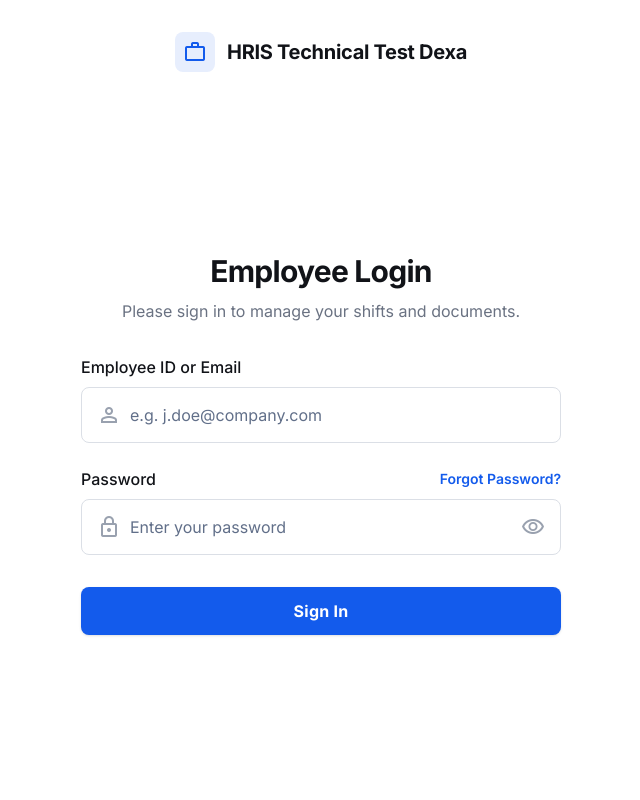
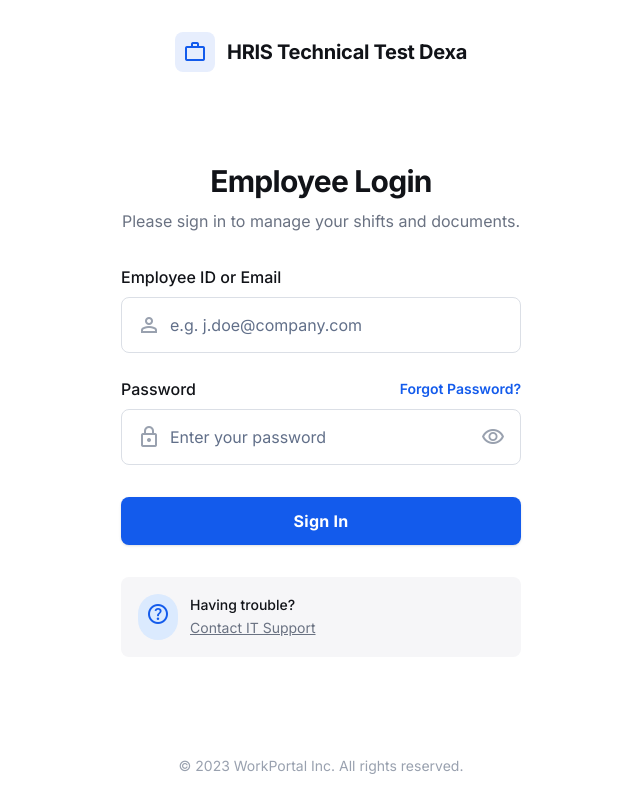
Before and after one commit to rfrmdhn/test-dexa-hris-web-employee, a React (Vite) app: page / in a window 1280 px wide. Shown: the whole page, without its empty margins (319-959 px from the left). Built offline with nearby package versions, Linux system fonts and the light colour scheme; no server answers.

Commit message:
feat: Implement initial login page UI with shared auth layout, card component, and base styling.

```diff
--- a/src/components/atoms/Card.tsx
+++ b/src/components/atoms/Card.tsx
@@ -8,7 +8,7 @@ interface CardProps extends React.HTMLAttributes<HTMLDivElement> {
 export const Card: React.FC<CardProps> = ({ children, className, ...props }) => {
     return (
         <div
-            className={twMerge("w-full max-w-[480px] mx-auto space-y-8", className)}
+            className={twMerge("w-full bg-white dark:bg-gray-800 rounded-xl shadow-sm border border-gray-100 dark:border-gray-700 p-6", className)}
             {...props}
         >
             {children}
--- /dev/null
+++ b/src/components/molecules/SupportContact.tsx
@@ -0,0 +1,18 @@
+import React from 'react';
+import { Icon } from '@/components/atoms/Icon';
+
+export const SupportContact: React.FC = () => {
+    return (
+        <div className="flex items-center gap-3 p-4 rounded-lg bg-[#f6f6f8] dark:bg-gray-800/50 border border-transparent dark:border-gray-700">
+            <div className="bg-blue-100 dark:bg-blue-900/30 text-primary p-2 rounded-full">
+                <Icon name="help" className="text-xl" />
+            </div>
+            <div>
+                <p className="text-sm font-medium text-[#111318] dark:text-white">Having trouble?</p>
+                <a href="#" className="text-sm text-gray-500 hover:text-primary dark:text-gray-400 dark:hover:text-primary underline">
+                    Contact IT Support
+                </a>
+            </div>
+        </div>
+    );
+};
--- a/src/components/templates/AuthLayout.tsx
+++ b/src/components/templates/AuthLayout.tsx
@@ -10,7 +10,7 @@ export const AuthLayout: React.FC<AuthLayoutProps> = ({
     children,
 }) => {
     return (
-        <div className="flex flex-col flex-1 w-full h-full overflow-y-auto font-display antialiased bg-background-page dark:bg-gray-900 text-[#111318] dark:text-white h-screen overflow-hidden">
+        <div className="flex flex-col flex-1 w-full h-full overflow-y-auto font-display antialiased bg-white dark:bg-gray-900 text-[#111318] dark:text-white h-screen overflow-hidden">
             <div className="w-full flex justify-center pt-8 pb-4">
                 <Logo />
             </div>
@@ -18,6 +18,9 @@ export const AuthLayout: React.FC<AuthLayoutProps> = ({
             <div className="flex flex-col justify-center flex-1 px-4 sm:px-6 lg:px-8 py-12">
                 {children}
             </div>
+            <div className="py-6 text-center">
+                <p className="text-sm text-gray-400 dark:text-gray-600">© 2023 WorkPortal Inc. All rights reserved.</p>
+            </div>
         </div>
     );
 };
--- a/src/features/auth/pages/Login.tsx
+++ b/src/features/auth/pages/Login.tsx
@@ -4,13 +4,14 @@ import { AuthLayout } from '@/components/templates/AuthLayout';
 import { Card } from '@/components/atoms/Card';
 import { LoginForm } from '../components/LoginForm';
 
+import { SupportContact } from '@/components/molecules/SupportContact';
 
 const Login: React.FC = () => {
     useAuthRedirect();
 
     return (
         <AuthLayout>
-            <Card>
+            <Card className="w-full max-w-md mx-auto shadow-none border-none bg-transparent space-y-8">
                 <div className="text-center space-y-2">
                     <h1 className="text-3xl font-bold leading-tight tracking-tight text-[#111318] dark:text-white">
                         Employee Login
@@ -22,7 +23,7 @@ const Login: React.FC = () => {
 
                 <LoginForm />
 
-                {/* <SupportContact /> */}
+                <SupportContact />
             </Card>
         </AuthLayout>
     );
--- a/src/index.css
+++ b/src/index.css
@@ -2,9 +2,9 @@
 
 @theme {
   --color-primary: #135bec;
-  --color-background-light: #ffffff;
+  --color-background-light: #f6f6f8;
   --color-background-dark: #101622;
-  --color-background-page: #ffffff;
+  --color-background-page: #f9fafb;
   --font-display: "Inter", "sans-serif";
   --radius-lg: 0.5rem;
   --radius-xl: 0.75rem;
```
